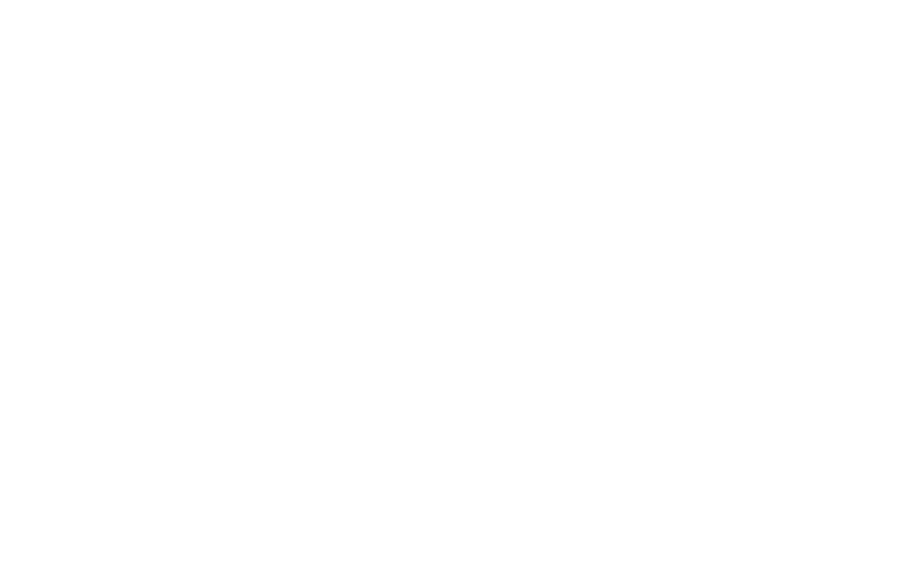
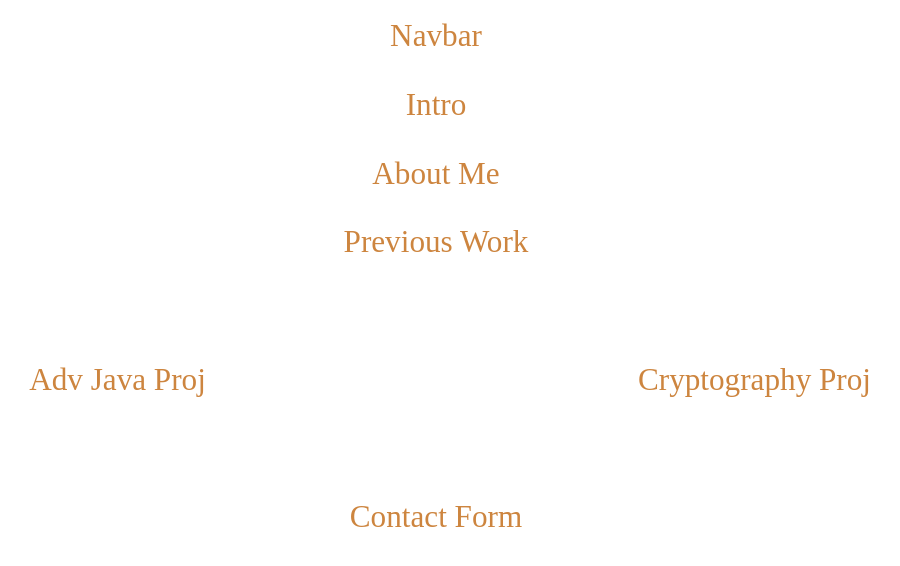
Before and after one commit to hheath43/PersonalWebsite, a plain HTML site: page src/index.html in a window 1280 px wide. Shown: the whole page, without its empty margins (204-1104 px from the left). Drawn offline with Linux system fonts and the light colour scheme.

Commit message:
initial layout idea

```diff
--- a/src/index.html
+++ b/src/index.html
@@ -5,11 +5,19 @@
     <meta http-equiv="X-UA-Compatible" content="IE=edge" />
     <meta name="viewport" content="width=device-width, initial-scale=1.0" />
     <title>Finale Project</title>
-    <link rel="stylesheet" href="../styles.css" />
+    <link rel="stylesheet" href="styles.css" />
   </head>
   <body>
     <main>
-
+      <section class="grid-container">
+        <div class="grid-item navbar">Navbar</div>
+        <div class="grid-item intro">Intro</div>
+        <div class="grid-item about">About Me</div>
+        <div class="grid-item previous">Previous Work</div>
+        <div class="grid-item proj1">Adv Java Proj</div>
+        <div class="grid-item proj2">Cryptography Proj</div>
+        <div class="grid-item contact">Contact Form</div>
+      </section>
     </main>
   </body>
 </html>
--- a/src/styles.css
+++ b/src/styles.css
@@ -0,0 +1,74 @@
+.grid-item {
+  padding: 10px;
+  color: peru;
+  font-size: 2.4em;
+  text-align: center;
+}
+
+.navbar {
+  grid-area: navbar;
+}
+
+.intro {
+  grid-area: intro;
+}
+
+.about {
+  grid-area: about;
+}
+
+.previous {
+  grid-area: previous;
+}
+
+.proj1 {
+  grid-area: proj1;
+}
+
+.proj2 {
+  grid-area: proj2;
+}
+
+.contact {
+  grid-area: contact;
+}
+
+@media screen and (min-width: 414px) and (max-width: 767px) {
+  .grid-container {
+    display: grid;
+    height: 540px;
+    grid-template-columns: 90%;
+    grid-template-rows: repeat(8, 1fr);
+    gap: 10px;
+    font-size: small;
+    grid-template-areas:
+      'navbar navbar'
+      'intro  intro'
+      'about about'
+      'previous previous'
+      'previous previous'
+      'proj1  proj1'
+      'proj2  proj2'
+      'contact  contact';
+  }
+}
+
+@media screen and (min-width: 768px) {
+  .grid-container {
+    display: grid;
+    height: 540px;
+    grid-template-columns: 1fr 1fr;
+    grid-template-rows: repeat(8, 1fr);
+    gap: 10px;
+    font-size: small;
+    grid-template-areas:
+      'navbar navbar'
+      'intro  intro'
+      'about  about'
+      'previous previous'
+      'previous previous'
+      'proj1  proj2'
+      'proj1  proj2'
+      'contact contact';
+  }
+}
```
